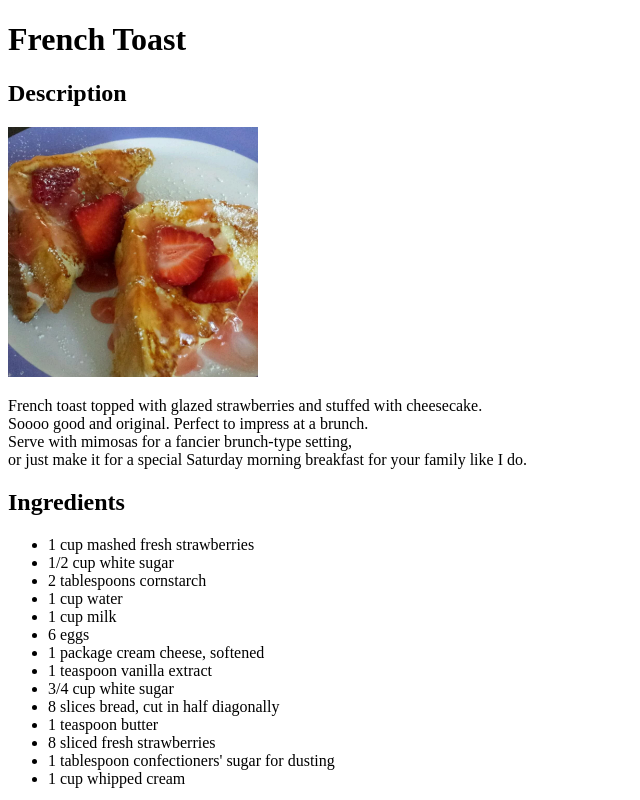
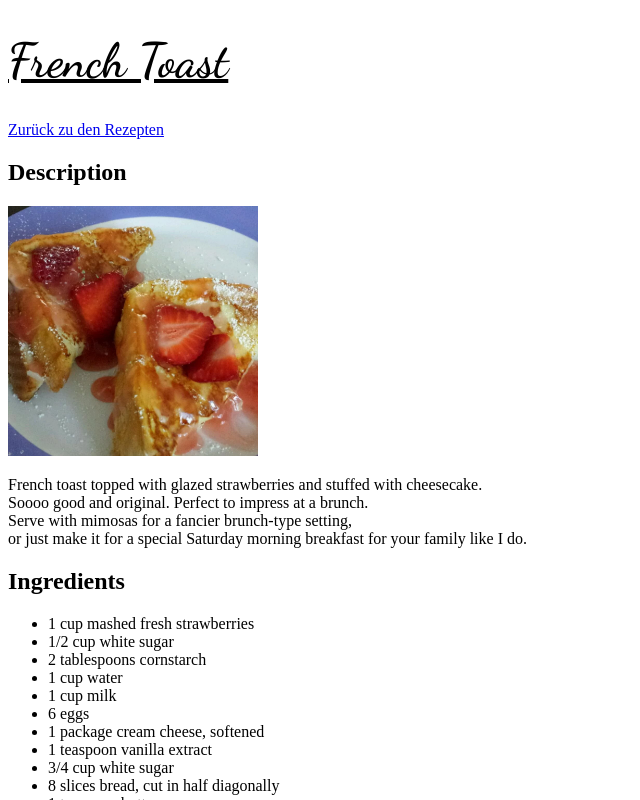
Before and after one commit to ph1lsen/odin_recipes, a plain HTML site: page recipes/french-toast.html in a window 1280 px wide. Shown: the top 800 px of the page, without its empty margins (0-640 px from the left). Drawn offline with Linux system fonts and the light colour scheme.

Commit message:
Added style.css - Styled the H1

```diff
--- a/recipes/french-toast.html
+++ b/recipes/french-toast.html
@@ -4,10 +4,15 @@
     <meta charset="UTF-8">
     <meta http-equiv="X-UA-Compatible" content="IE=edge">
     <meta name="viewport" content="width=device-width, initial-scale=1.0">
+    <link rel="stylesheet" href="../style.css" />
+    <style>
+        @import url('https://fonts.googleapis.com/css2?family=Dancing+Script:wght@600&display=swap');
+    </style>
     <title>French Toast</title>
 </head>
 <body>
     <h1>French Toast</h1>
+    <a href="../index.html">Zurück zu den Rezepten</a>
     <h2>Description</h2>
     <img src="images/frenchtoast.webp" width="250px" width="250px">
     <p>French toast topped with glazed strawberries and stuffed with cheesecake.<br>
@@ -51,5 +56,6 @@
         <li><strong>Step 12: </strong>To serve, top French toast with warm strawberry glaze and sliced fresh strawberries<br>
              and sprinkle with confectioners' sugar. Serve with a dollop of whipped cream.</li>
     </ol>
+    <a href="../index.html">Zurück zu den Rezepten</a>
 </body>
 </html>
--- /dev/null
+++ b/style.css
@@ -0,0 +1,6 @@
+h1 {
+    font-family: 'Dancing Script', cursive;
+    font-size: 48px;
+    font-weight: 700;
+    text-decoration: underline;
+}
```
Also changed, not shown: index.html (+5 -1 lines), recipes/lasagna.html (+5 -0 lines), recipes/tuna-melt-sandwich.html (+5 -0 lines).
